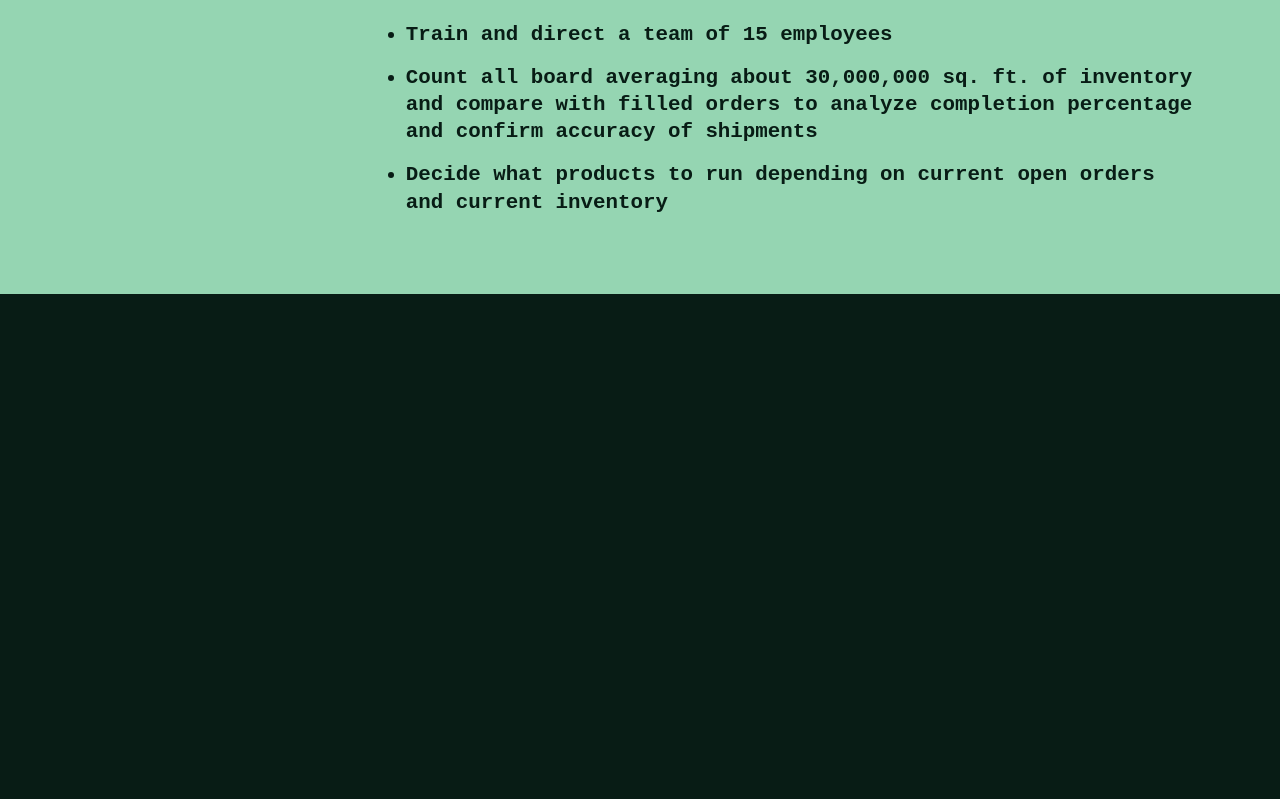
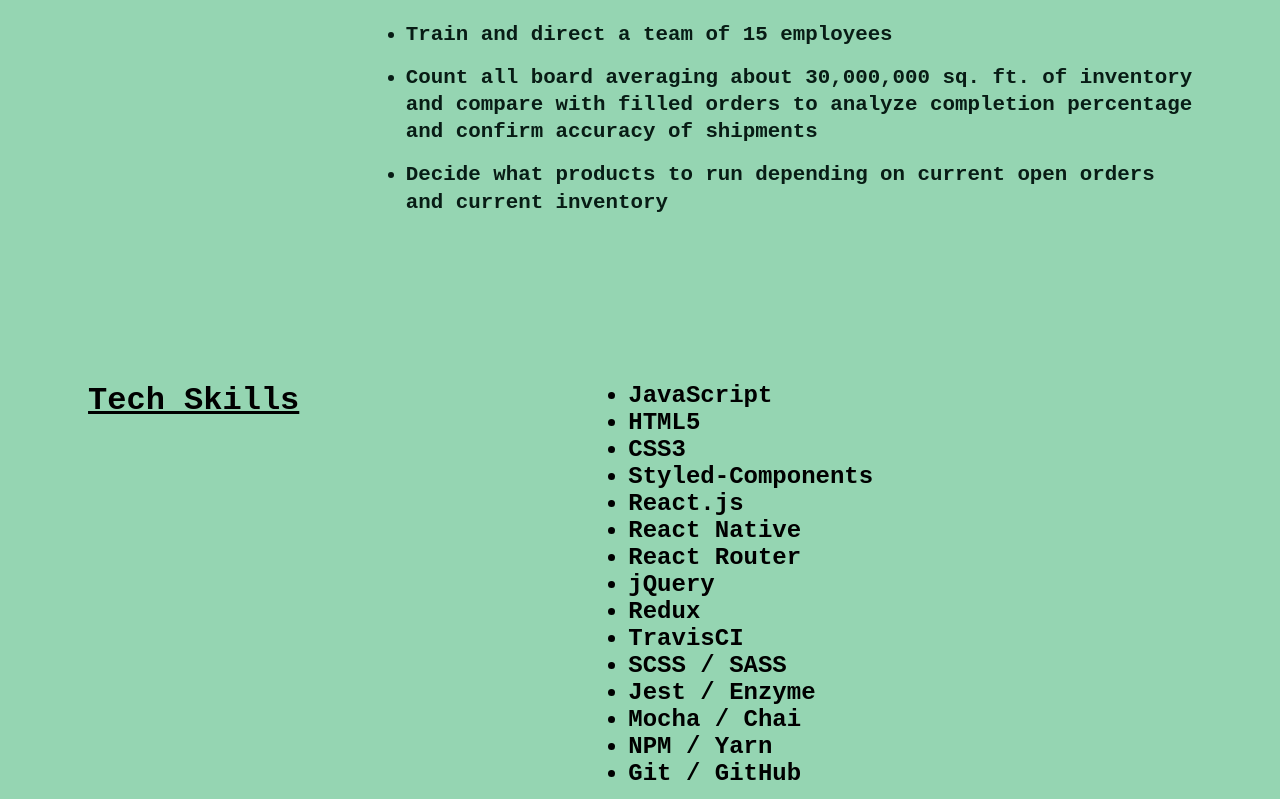
Before and after one commit to pJanks/personalPortfolio, a React (Create React App) app: page / in a window 1280 px wide. Shown: the part 2275-3074 px from the top of the page. Before the commit the page ends 2569 px from the top, so only its background shows below. Built offline with nearby package versions, Linux system fonts and the light colour scheme.

Commit message:
Update imports

```diff
--- a/src/App.js
+++ b/src/App.js
@@ -4,6 +4,7 @@
 import { Nav } from './components/Nav/Nav'
 import { About } from './components/About/About'
 import { WorkExperience } from './components/WorkExperience/WorkExperience'
+import { SkillsAndEducation } from './components/SkillsAndEducation/SkillsAndEducation'
 
 const StyledMainContainer = styled.main`
   height: 100vh;
@@ -19,6 +20,7 @@
       </StyledMainContainer>
       <About />
       <WorkExperience />
+      <SkillsAndEducation />
     </div>
   )
 }
```
